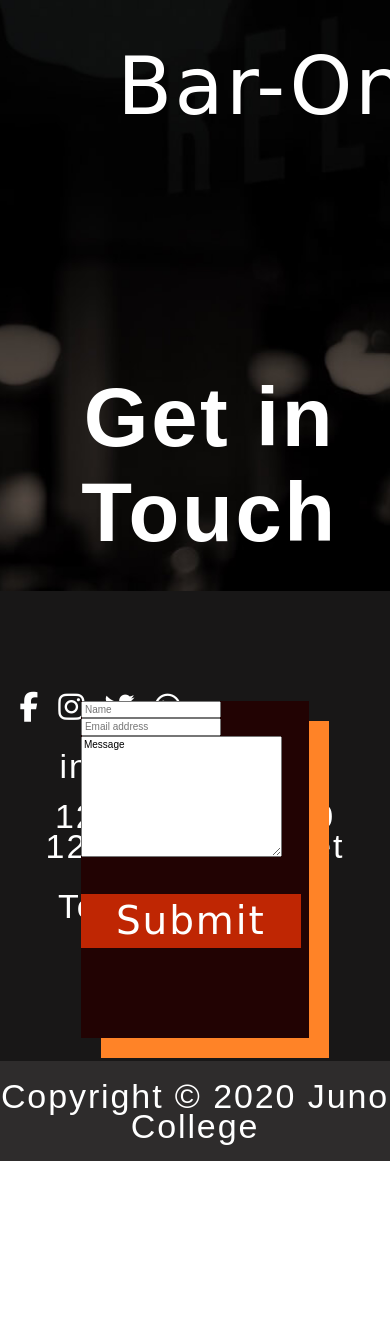
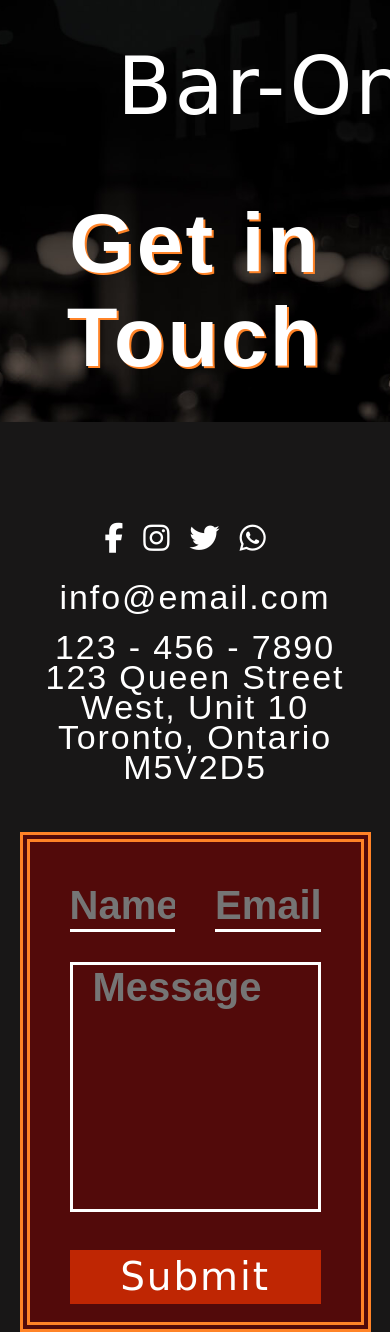
Before and after one commit to RyanTjong88/barOne, a plain HTML site: page contact.html in a window 390 px wide. Shown: the top 1332 px of the page. Before the commit the page ends 1161 px from the top, so only its background shows below. Drawn offline with Linux system fonts and the light colour scheme; a web font is replaced by a local one.

Commit message:
updated CSS

```diff
--- a/contact.html
+++ b/contact.html
@@ -21,7 +21,7 @@
 </head>
 <body>
 
-    <header class="contact">
+    <header class="contactHeader">
         <section class="wrapper">
             <nav>
                 <ul class="mainMenu">
@@ -45,7 +45,7 @@
         </section>
     </header>
 
-    <footer>
+    <footer class="contactFooter">
         <section class="wrapper">
             <div>
                 <ul class="socialMedia">
@@ -71,16 +71,18 @@
             <div class="form">
                 <form action="#" method="#" class="myForm" name="myForm">
 
-                    <label for="userName" class="sr-only">Name</label>
-                    <input type="text" id="userName" name="userName" placeholder="Name" required>
+                    <div class="nameEmail">
+                        <label for="userName" class="sr-only">Name</label>
+                        <input type="text" id="userName" name="userName" placeholder="Name" required>
 
-                    <label for="userEmail" class="sr-only">Email Address</label>
-                    <input type="email" id="userEmail" name="userEmail" placeholder="Email address" required>
-                    <div>
+                        <label for="userEmail" class="sr-only">Email Address</label>
+                        <input type="email" id="userEmail" name="userEmail" placeholder="Email address" required>
+                    </div>
+                    <div class="message">
                         <label for="feedback" class="sr-only">Message</label>
 
                         <!-- css property resize: none; removees option to amke box bigger -->
-                        <textarea name="userFeedback" id="feedback" cols="30" rows="10" minlength="5" maxlength="200">Message</textarea>
+                        <textarea name="userFeedback" id="feedback" cols="30" rows="10" minlength="5" maxlength="200" placeholder="Message"></textarea>
                     </div>
 
                     <button input type="submit">Submit</button>
--- a/styles/sass/_footer.scss
+++ b/styles/sass/_footer.scss
@@ -18,7 +18,7 @@ footer {
 
 // contact.html SCSS
 
-footer {
+.contactFooter {
     background-color: #181717;
 
     .wrapper {
@@ -37,6 +37,12 @@ footer {
             a {
                 color: #FFF;
                 padding: 0;
+
+                &:hover,
+                &:focus {
+                    color: #FF8327;
+                    transition: color 1s;
+                }
             }
         }
     }
@@ -44,12 +50,53 @@ footer {
     p:nth-of-type(1) {
         padding: 20px 0;
     }
+
     .form {
-        background-color: #220303;
+        background-color: #520a0a;
         width: 65%;
         height: 500px;
         position: relative;
         bottom: 250px;
         box-shadow: #FF8327 20px 20px;
+        padding: 40px;
+
+        .nameEmail {
+            display: flex;
+            flex-direction: row;
+            justify-content: space-between;
+
+            input[type="text"],
+            input[type="email"] {
+
+                font: 700 4rem 'Chathura', sans-serif;
+                background-color: transparent;
+                color: #FFF;
+                width: calc((100% / 2 ) - 20px);
+                height: 50px;
+                padding: 0 0 0 20px ;
+                border: transparent;
+                border-bottom: solid;
+            }
+        }
+
+        .message {
+            width: 100%;
+            padding-top: 30px;
+
+            textarea[name="userFeedback"] {
+                font: 700 4rem 'Chathura', sans-serif;
+                background-color: transparent;
+                color: #FFF;
+                border: 3px solid #FFF;
+                padding: 0   0 0 20px;
+                width: 100%;
+                height: 250px;
+                resize: none;
+            }
+        }
+
+        button {
+            width: 100%;
+        }
     }
 }
--- a/styles/sass/_global.scss
+++ b/styles/sass/_global.scss
@@ -53,7 +53,7 @@ button {
     letter-spacing: 1.9px;
     padding: 12px 35px;
     margin: 35px 0 90px;
-    transition: background-color 2s, color 2s;
+    transition: background-color 1s, color 1s;
 
     &:hover,
     &:focus {
--- a/styles/sass/_header.scss
+++ b/styles/sass/_header.scss
@@ -102,7 +102,7 @@ h1 {
 
 // contact.html SCSS
 
-.contact {
+.contactHeader {
     background-image: url(../assets/bar-one/contact-header-1.jpg);
     background-size: cover;
     height: 70vh;
@@ -118,6 +118,5 @@ h1 {
     h2 {
         display: flex;
         align-items: flex-end;
-        height: 55%;
     }
 }
--- a/styles/sass/_mediaQueriesIndex.scss
+++ b/styles/sass/_mediaQueriesIndex.scss
@@ -46,6 +46,7 @@
         }
     }
 }
+
 /* Landscape phone to portrait tablet */
 @media (max-width: 768px) {
 
@@ -55,13 +56,17 @@
         background-position: center;
         background-size: cover;
         background-repeat: no-repeat;
+        height: 70vh;
 
         nav {
-            height: 240px;
 
             a {
                 padding: 0;
             }
+
+            // ~ div {
+            //     height: max-content;
+            // }
         }
 
         h1 {
@@ -70,14 +75,15 @@
         }
 
         h2 {
+            text-align: center;
             width: 80%;
-            text-align: center;
             height: 170px;
         }
 
         img {
-            bottom: 5px;
+            bottom: 130px;
             right: 5%;
+            width: 90%;
         }
     }
 
@@ -108,6 +114,51 @@
             }
         }
     }
+
+// Contact Header
+    .contactHeader {
+        height: 50vh;
+
+        nav ~ div {
+            height: 15vh;
+        }
+
+        h2 {
+            text-shadow: #FF8327 2px 2px;
+            display: inline-block;
+            width: 100%;
+        }
+    }
+
+// Contact Footer
+
+    .contactFooter {
+
+        .wrapper {
+            height: max-content;
+        }
+
+        ul {
+            justify-content: center;
+        }
+
+        .form {
+            position: inherit;
+            margin: 50px 0;
+            box-shadow: none;
+            border: double 10px #ff8327;
+            width: 100%;
+
+            .nameEmail {
+                input[type="text"],
+                input[type="email"] {
+                    padding: 0;
+                }
+            }
+        }
+    }
+
+
 }
 
 /* Landscape phones and down */
@@ -124,18 +175,10 @@
 
     header {
 
-        img {
-            width: 90%;
-            border: double 10px #ff8327;
-        }
-    }
-
-// nav
-
     nav {
         align-items: start;
         padding: 40px 0 0;
-
+        height: 240px;
 
         .mainMenu {
 
```
Also changed, not shown: styles/style.css.
